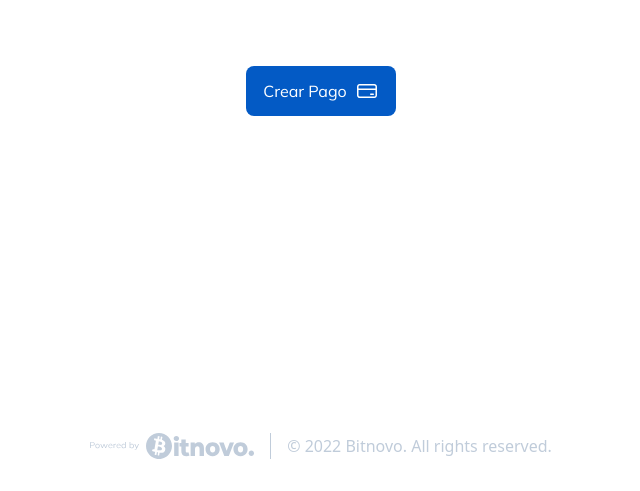
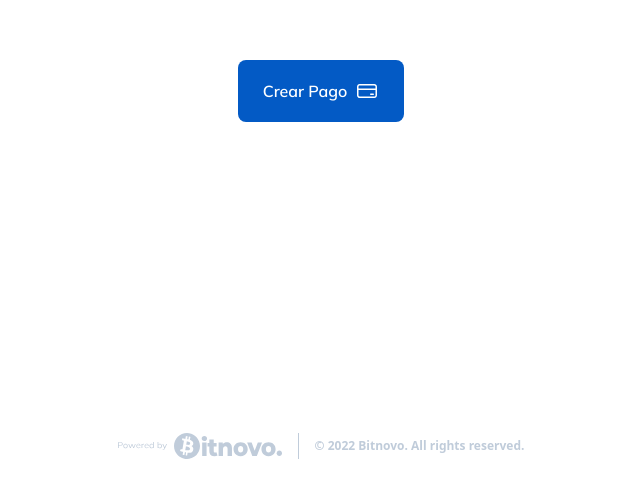
Before and after one commit to cscovino/crypto-payment, a Next.js app: page / in a window 1280 px wide. Shown: the part 309-800 px from the top of the page, without its empty margins (319-959 px from the left). Built offline with nearby package versions, Linux system fonts and the light colour scheme.

Commit message:
feat: create payment route and initial form

```diff
--- a/src/components/Button/index.tsx
+++ b/src/components/Button/index.tsx
@@ -1,18 +1,30 @@
-import { fontTokens } from '@/styles/tokens/font';
 import { ReactNode } from 'react';
 
+interface SubmitProps {
+  type: undefined | 'submit';
+  text: string;
+  icon?: ReactNode;
+  onClick?: undefined;
+  disabled?: boolean;
+}
+
 interface ButtonProps {
+  type: 'button';
   text: string;
   icon?: ReactNode;
   onClick: () => void;
+  disabled?: boolean;
 }
 
-export default function Button({ text, onClick, icon }: ButtonProps) {
+type Props = SubmitProps | ButtonProps;
+
+export default function Button({ text, type, icon, disabled = false, onClick }: Props) {
   return (
     <button
-      type="button"
+      type={type}
+      className="heading-6 w-full py-[1.12rem] px-6 inline-flex items-center justify-center gap-x-2 rounded-lg border border-transparent text-light-white bg-primary-light hover:opacity-85 disabled:bg-complementary-400 disabled:pointer-events-none"
       onClick={onClick}
-      className={`py-3 px-4 inline-flex items-center gap-x-2 rounded-lg border border-transparent ${fontTokens.headings[6]} text-light-white bg-primary-light hover:opacity-85`}
+      disabled={disabled}
     >
       {text}
       {icon}
--- /dev/null
+++ b/src/components/Input/index.tsx
@@ -0,0 +1,41 @@
+import { HTMLInputTypeAttribute } from 'react';
+
+interface InputProps {
+  label: string;
+  id: string;
+  name: string;
+  placeholder: string;
+  type: HTMLInputTypeAttribute;
+  maxLength?: number;
+  min?: string;
+  max?: string;
+}
+
+export default function Input({
+  label,
+  id,
+  name,
+  placeholder,
+  type,
+  maxLength,
+  min,
+  max,
+}: InputProps) {
+  return (
+    <>
+      <label className="label-form text-primary-dark" htmlFor={id}>
+        {label}
+      </label>
+      <input
+        id={id}
+        name={name}
+        className="input-form w-full text-primary-dark placeholder:text-dark-400 py-[1.12rem] px-3 rounded-md border border-light-300"
+        placeholder={placeholder}
+        type={type}
+        maxLength={maxLength}
+        min={min}
+        max={max}
+      />
+    </>
+  );
+}
--- a/src/components/Layout/index.tsx
+++ b/src/components/Layout/index.tsx
@@ -1,7 +1,5 @@
 import { Mulish } from 'next/font/google';
 import { PropsWithChildren } from 'react';
-
-import { fontTokens } from '@/styles/tokens/font';
 
 import BitnovoLogo from '../BitnovoLogo';
 
@@ -10,13 +8,15 @@ const mulish = Mulish({ subsets: ['latin'] });
 export default function Layout({ children }: PropsWithChildren) {
   return (
     <>
-      <main className={`bg-light-white ${mulish.className}`}>{children}</main>
+      <main
+        className={`flex justify-center items-center min-h-screen bg-light-white ${mulish.className}`}
+      >
+        {children}
+      </main>
       <footer className="absolute bottom-8 w-full flex gap-4 justify-center items-center">
         <BitnovoLogo />
         <VerticalDivider />
-        <span className={`text-dark-500 ${fontTokens.footer}`}>
-          © 2022 Bitnovo. All rights reserved.
-        </span>
+        <span className="footer-text text-dark-500">© 2022 Bitnovo. All rights reserved.</span>
       </footer>
     </>
   );
--- a/src/components/PaymentIcon/index.tsx
+++ b/src/components/PaymentIcon/index.tsx
@@ -2,7 +2,7 @@ export default function PaymentIcon() {
   return (
     <svg width="24px" height="24px" viewBox="0 0 24 24">
       <g stroke="none" strokeWidth={1} fill="currentColor" fillRule="evenodd">
-        <g id="ic_fluent_payment_24_regular" fill="currentColor" fillRule="nonzero">
+        <g fill="currentColor" fillRule="nonzero">
           <path d="M19.2388849,5.0207074 C20.7014167,5.0207074 21.8972891,6.162412 21.9838661,7.60318507 L21.9888849,7.7707074 L21.9888849,16.275793 C21.9888849,17.7383249 20.8471803,18.9341973 19.4064072,19.0207742 L19.2388849,19.025793 L4.76104885,19.025793 C3.29851702,19.025793 2.10264457,17.8840884 2.01606765,16.4433154 L2.01104885,16.275793 L2.01104885,7.7707074 C2.01104885,6.30817556 3.15275345,5.11230312 4.59352652,5.02572619 L4.76104885,5.0207074 L19.2388849,5.0207074 Z M20.4880489,10.9947074 L3.51004885,10.9947074 L3.51104885,16.275793 C3.51104885,16.9230017 4.00292352,17.4553269 4.63324361,17.5193394 L4.76104885,17.525793 L19.2388849,17.525793 C19.8860935,17.525793 20.4184188,17.0339184 20.4824312,16.4035983 L20.4888849,16.275793 L20.4880489,10.9947074 Z M18.2529045,14.5 C18.6671181,14.5 19.0029045,14.8357864 19.0029045,15.25 C19.0029045,15.6296958 18.7207506,15.943491 18.3546751,15.9931534 L18.2529045,16 L15.7529045,16 C15.3386909,16 15.0029045,15.6642136 15.0029045,15.25 C15.0029045,14.8703042 15.2850584,14.556509 15.6511339,14.5068466 L15.7529045,14.5 L18.2529045,14.5 Z M19.2388849,6.5207074 L4.76104885,6.5207074 C4.11384016,6.5207074 3.58151495,7.01258206 3.51750246,7.64290216 L3.51104885,7.7707074 L3.51004885,9.4947074 L20.4880489,9.4947074 L20.4888849,7.7707074 C20.4888849,7.12349871 19.9970102,6.5911735 19.3666901,6.52716101 L19.2388849,6.5207074 Z" />
         </g>
       </g>
--- a/src/pages/payment/index.tsx
+++ b/src/pages/payment/index.tsx
@@ -0,0 +1,31 @@
+import Button from '@/components/Button';
+import Input from '@/components/Input';
+
+export default function CreatePayment() {
+  return (
+    <main className="p-8 w-[42rem] flex flex-col justify-between gap-8 items-center rounded-2xl border border-light-200 shadow-payment">
+      <h2 className="heading-2 text-primary-dark">Crear pago</h2>
+      <form className="w-full flex flex-col justify-center items-center gap-8">
+        <div className="w-full flex flex-col justify-center items-start gap-1">
+          <Input
+            type="number"
+            label="Importe a pagar"
+            placeholder="Añade importe a pagar"
+            name="amount"
+            id="amount"
+          />
+        </div>
+        <div className="w-full flex flex-col justify-center items-start gap-1">
+          <Input
+            type="text"
+            label="Concepto"
+            placeholder="Añade descripción del pago"
+            name="notes"
+            id="notes"
+          />
+        </div>
+        <Button type="submit" text="Continuar" />
+      </form>
+    </main>
+  );
+}
--- a/src/styles/globals.css
+++ b/src/styles/globals.css
@@ -2,26 +2,36 @@
 @tailwind components;
 @tailwind utilities;
 
-:root {
-  --foreground-rgb: 0, 0, 0;
-  --background-start-rgb: 214, 219, 220;
-  --background-end-rgb: 255, 255, 255;
-}
+@layer components {
+  .heading-2 {
+    font-size: 1.875rem;
+    font-weight: 700;
+    line-height: 2.375rem;
+  }
 
-@media (prefers-color-scheme: dark) {
-  :root {
-    --foreground-rgb: 255, 255, 255;
-    --background-start-rgb: 0, 0, 0;
-    --background-end-rgb: 0, 0, 0;
+  .heading-6 {
+    font-size: 1rem;
+    font-weight: 600;
+    line-height: 1.25rem;
+  }
+
+  .label-form {
+    font-size: 0.875rem;
+    font-weight: 700;
+    line-height: 1.25rem;
+    letter-spacing: 0.00875rem;
+  }
+
+  .input-form {
+    font-size: 0.875rem;
+    font-weight: 400;
+    line-height: 1.25rem;
+    letter-spacing: 0.00875rem;
+  }
+
+  .footer-text {
+    font-size: 0.75rem;
+    font-weight: 700;
+    line-height: 1.125rem;
   }
 }
-
-body {
-  color: rgb(var(--foreground-rgb));
-  background: linear-gradient(
-      to bottom,
-      transparent,
-      rgb(var(--background-end-rgb))
-    )
-    rgb(var(--background-start-rgb));
-}
--- a/src/styles/tokens/font.ts
+++ /dev/null
@@ -1,6 +0,0 @@
-export const fontTokens = {
-  footer: 'text-xs leading-[1.125rem] font-bold',
-  headings: {
-    6: 'text-base leading-[1.25rem] font-semibold',
-  },
-};
--- a/tailwind.config.ts
+++ b/tailwind.config.ts
@@ -30,10 +30,14 @@ const config: Config = {
         },
         light: {
           white: '#FFFFFF',
+          200: '#F5F5F5',
           300: '#E5E9F2',
           400: '#EFF2F7',
           500: '#F9FAFC',
         },
+      },
+      boxShadow: {
+        payment: '0px 0px 4.387px 0px rgba(0, 0, 0, 0.02), 0px 0px 27px 0px rgba(0, 0, 0, 0.04)',
       },
     },
   },
```
Also changed, not shown: src/components/BitnovoLogo/index.tsx (+2 -2 lines).
